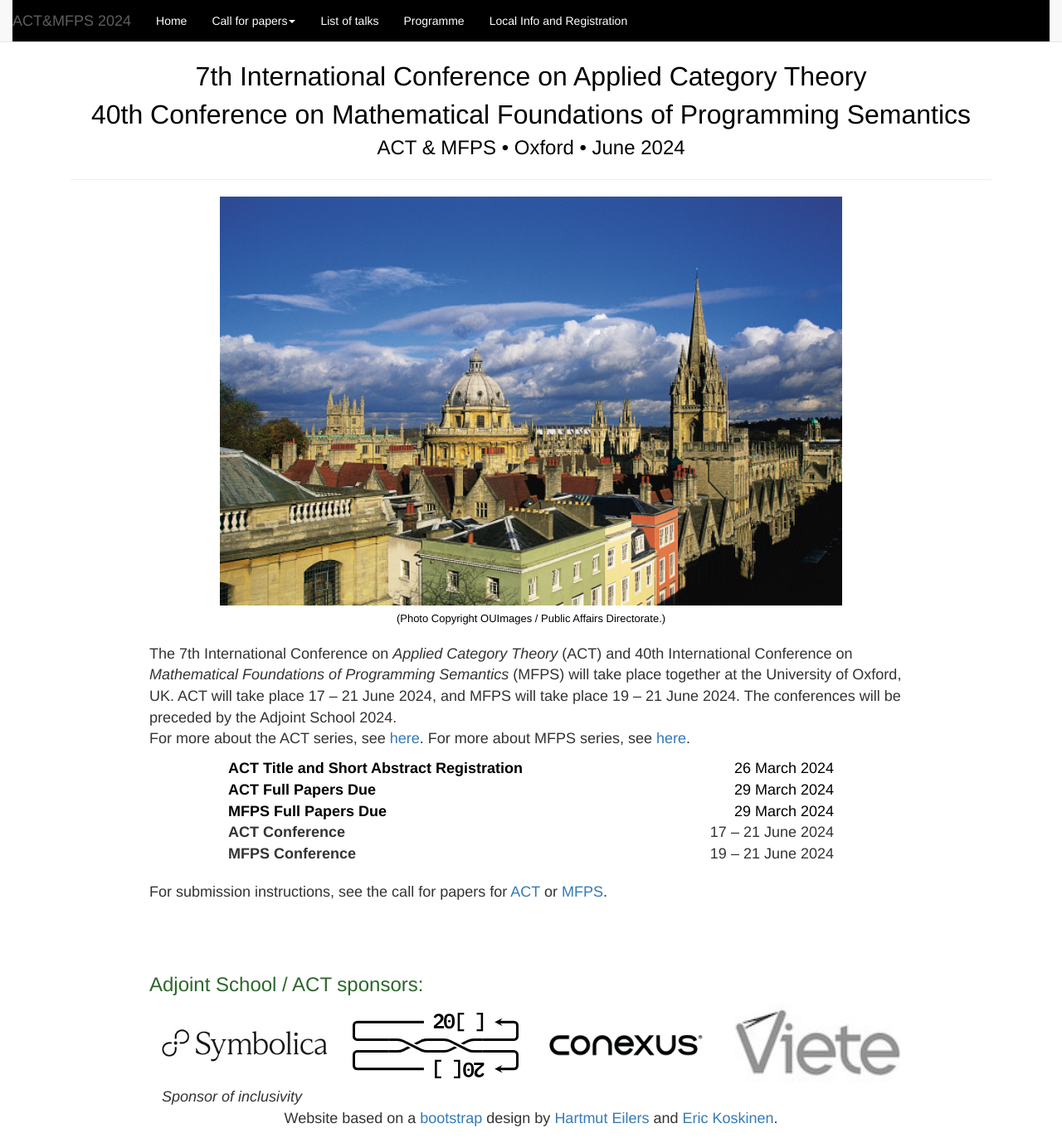
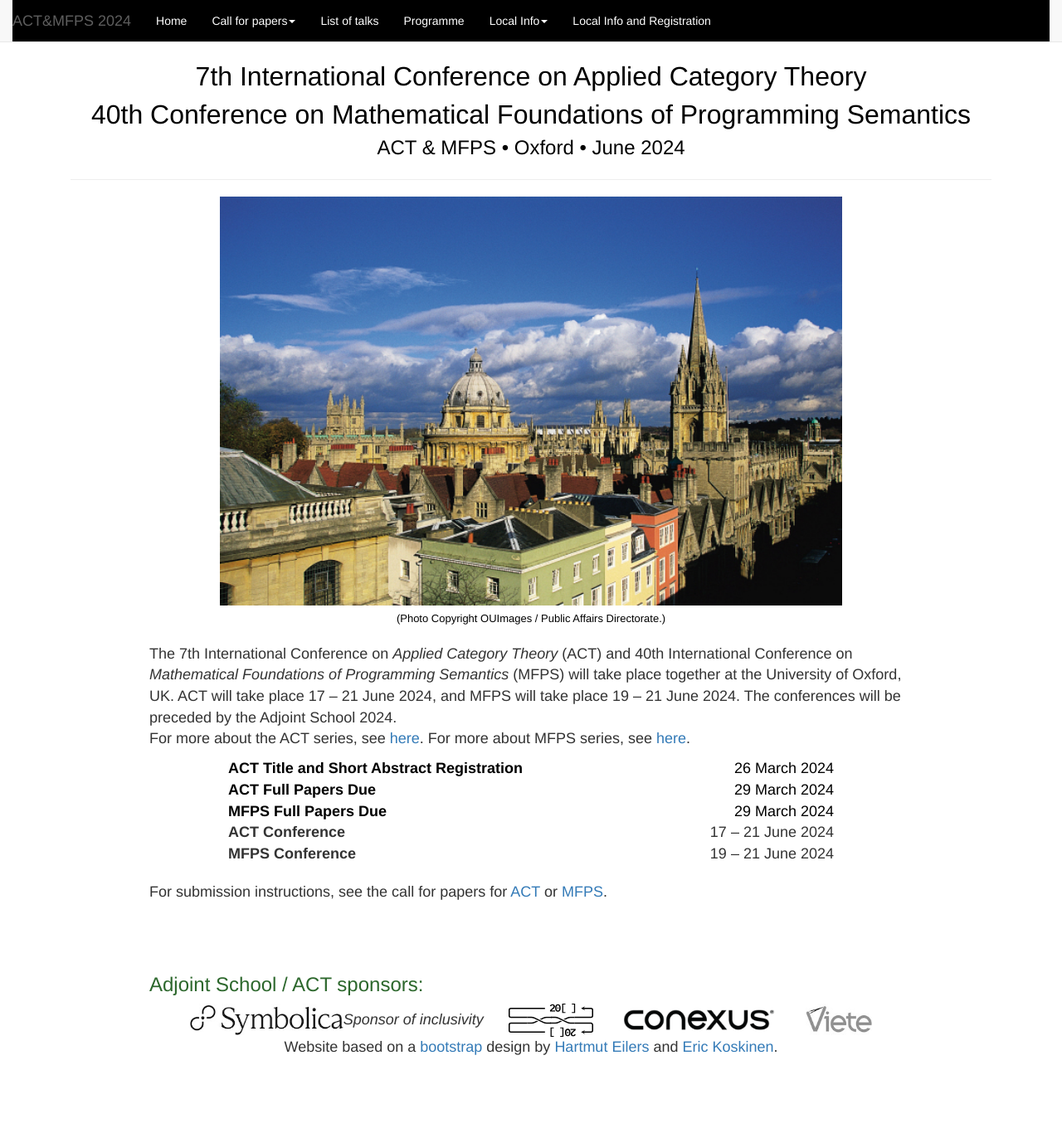
Before and after one commit to oxford24/oxford24.github.io, a Jekyll site: the page built from index.html, in a window 1280 px wide and 1372 px high. Shown: the whole window at 83% size. Built offline with Jekyll 4.4.1, drawn with Linux system fonts in a browser that asks for light colours.

Commit message:
Update actmfps.html

```diff
--- a/_layouts/actmfps.html
+++ b/_layouts/actmfps.html
@@ -50,6 +50,11 @@
 </ul></li>
         <li><a href="all-talks.html">List of talks</a></li>
         <li><a href="schedule.html">Programme</a></li>
+       <li class="dropdown">          <a href="#" class="dropdown-toggle" data-toggle="dropdown" role="button" aria-haspopup="true" aria-expanded="false">Local Info<span class="caret"></span></a>
+          <ul class="dropdown-menu">
+<li><a href="local.html">Registration and location</a></li>
+<li><a href="map.html">Map of venues and lunch suggestions</a></li>
+</ul></li>
         <li><a href="local.html">Local Info and Registration</a></li>
 <!--        <li><a href="local.html">Local info</a></li>-->
 <!--        <li class="dropdown">          <a href="#" class="dropdown-toggle" data-toggle="dropdown" role="button" aria-haspopup="true" aria-expanded="false">Business meeting<span class="caret"></span></a>
@@ -104,11 +109,10 @@
 Adjoint School / ACT sponsors:</h3>
 <center>
 	<table class="center">
-<tr><td class="first">	    <a href="https://www.symbolica.ai"><img src="assets/images/symbolica.jpg" alt="Symbolica" style="width:200px;height:auto"></a></td><td class="first">
-	   <a href="https://20squares.xyz"> <img style="margin-left:30px; width:200px;height:auto" src="assets/images/20squares.svg" alt="20squares"></a></td><td class="first">
-<a href="https://www.conexus.com">	    <img style="margin-left:30px; width:200px;height:auto" src="assets/images/conexus.png" alt="Conexus"></a></td><td class="first">
-<a href="https://viete.io">	    <img style="margin-left:30px; width:200px;height:auto" src="assets/images/viete.jpg" alt="Viete" ></a></td></tr>
-<tr><td class="first" style="center">	    <i>Sponsor of inclusivity</i></td></tr>
+<tr><td class="first">	    <a href="https://www.symbolica.ai"><img src="assets/images/symbolica.jpg" alt="Symbolica" style="width:auto;height:40px"></a><i>Sponsor of inclusivity</i></td><td class="first">
+	   <a href="https://20squares.xyz"> <img style="margin-left:30px; width:auto;height:40px" src="assets/images/20squares.svg" alt="20squares"></a></td><td class="first">
+<a href="https://www.conexus.com">	    <img style="margin-left:30px; width:auto;height:40px" src="assets/images/conexus.png" alt="Conexus"></a></td><td class="first">
+<a href="https://viete.io">	    <img style="margin-left:30px; width:auto;height:40px" src="assets/images/viete.jpg" alt="Viete" ></a></td></tr>
 </table>
   <p>Website based on a <a href="http://getbootstrap.com">bootstrap</a> design by <a href="http://www.joomla-admin.de/" target="_blank">Hartmut Eilers</a> and <a href="http://cs.yale.edu/homes/ejk/">Eric Koskinen</a>.</p>
         </div> <!-- #logobox -->
```
